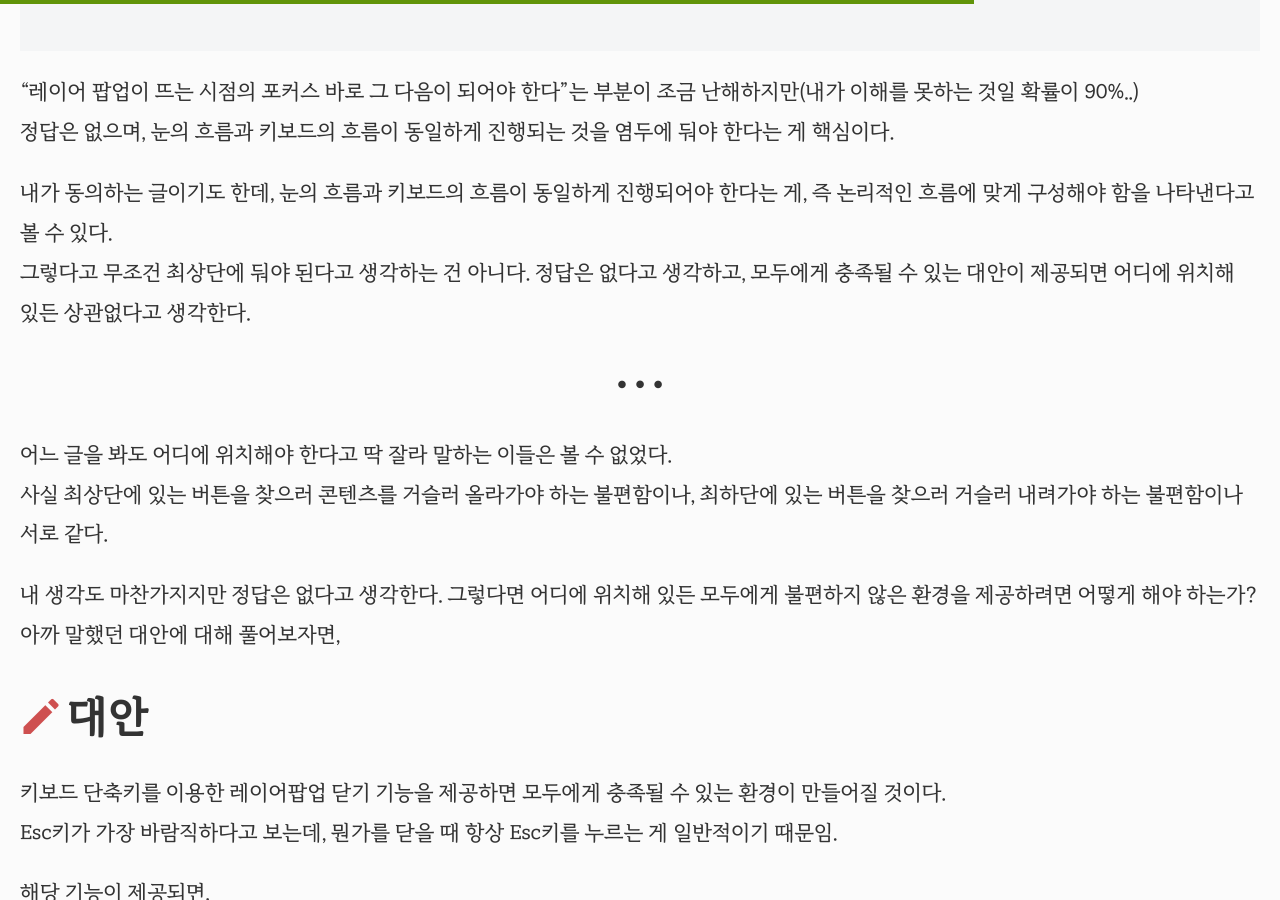
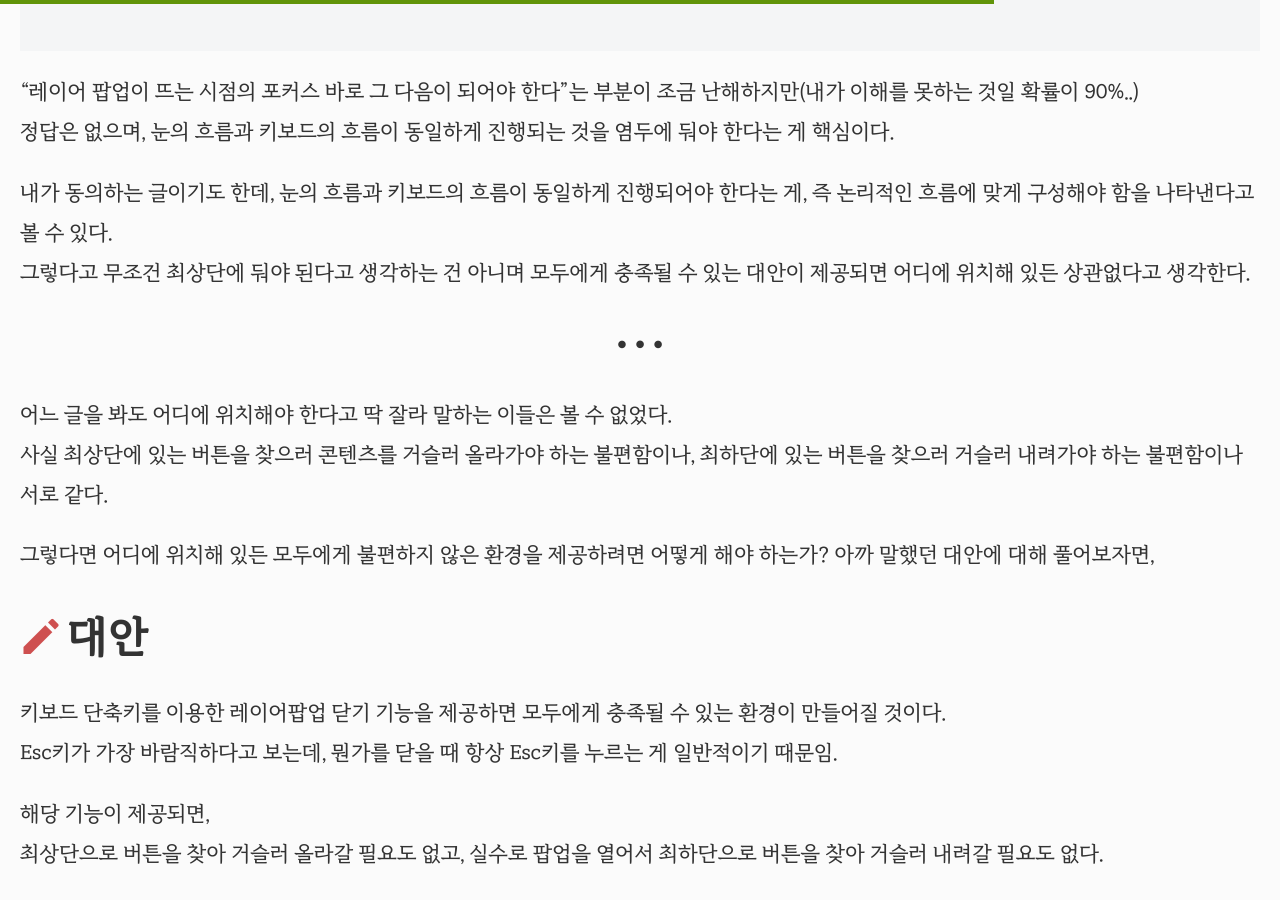
Before and after one commit to selosele/selosele.github.io, a Jekyll site: the page built from _posts/2020-11-23-layer-popup-close-button-position.md, in a window 1280 px wide and 900 px high, scrolled down 3002 px. Built offline with Jekyll 4.4.1, drawn with Linux system fonts in a browser that asks for light colours; comment, search, counter and statistics services are not loaded.

Commit message:
포스트 수정

```diff
--- a/_posts/2020-11-23-layer-popup-close-button-position.md
+++ b/_posts/2020-11-23-layer-popup-close-button-position.md
@@ -20,7 +20,7 @@ primary_post: true
 
 누구나 제목과 같은 의문을 가져본 적이 있을지도 모른다. 말 그대로 어느 곳이 바람직한 위치인가? 먼저 예시를 보자.
 
-<p class="codepen" data-height="265" data-theme-id="default" data-default-tab="js,result" data-user="selucky" data-slug-hash="vYGOgZB" style="height: 265px; box-sizing: border-box; display: flex; align-items: center; justify-content: center; border: 2px solid; margin: 1em 0; padding: 1em;" data-pen-title="Tabbable element keyboard event pure JS">
+<p class="codepen" data-height="265" data-theme-id="default" data-default-tab="html,result" data-user="selucky" data-slug-hash="vYGOgZB" style="height: 265px; box-sizing: border-box; display: flex; align-items: center; justify-content: center; border: 2px solid; margin: 1em 0; padding: 1em;" data-pen-title="Tabbable element keyboard event pure JS">
   <span>See the Pen <a href="https://codepen.io/selucky/pen/vYGOgZB">
   Tabbable element keyboard event pure JS</a> by sel (<a href="https://codepen.io/selucky">@selucky</a>)
   on <a href="https://codepen.io">CodePen</a>.</span>
@@ -73,15 +73,14 @@ JS는 [일전에 초점 이동을 레이어팝업 내에서만 돌게 하려고
 정답은 없으며, 눈의 흐름과 키보드의 흐름이 동일하게 진행되는 것을 염두에 둬야 한다는 게 핵심이다.
 
 내가 동의하는 글이기도 한데, 눈의 흐름과 키보드의 흐름이 동일하게 진행되어야 한다는 게, 즉 논리적인 흐름에 맞게 구성해야 함을 나타낸다고 볼 수 있다.
-그렇다고 무조건 최상단에 둬야 된다고 생각하는 건 아니다. 정답은 없다고 생각하고, 모두에게 충족될 수 있는 대안이 제공되면 어디에 위치해 있든 상관없다고 생각한다.
+그렇다고 무조건 최상단에 둬야 된다고 생각하는 건 아니며 모두에게 충족될 수 있는 대안이 제공되면 어디에 위치해 있든 상관없다고 생각한다.
 
 ---
 
 어느 글을 봐도 어디에 위치해야 한다고 딱 잘라 말하는 이들은 볼 수 없었다.
 사실 최상단에 있는 버튼을 찾으러 콘텐츠를 거슬러 올라가야 하는 불편함이나, 최하단에 있는 버튼을 찾으러 거슬러 내려가야 하는 불편함이나 서로 같다.
 
-내 생각도 마찬가지지만 정답은 없다고 생각한다. 그렇다면 어디에 위치해 있든 모두에게 불편하지 않은 환경을 제공하려면 어떻게 해야 하는가?
-아까 말했던 대안에 대해 풀어보자면,
+그렇다면 어디에 위치해 있든 모두에게 불편하지 않은 환경을 제공하려면 어떻게 해야 하는가? 아까 말했던 대안에 대해 풀어보자면,
 
 ## 대안
 
```
